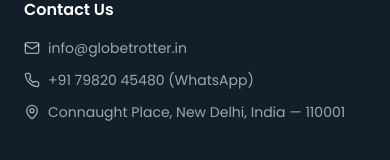
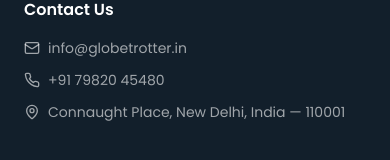
Before and after one commit to inayatshaykh/Global-Travel, a React (Vite) app: page / in a window 390 px wide. Shown: the part 6996-7156 px from the top of the page. Built offline with nearby package versions, Linux system fonts and the light colour scheme; the HTML template or start-up script is replaced by a standard one.

Commit message:
fix: remove WhatsApp label from footer phone number

```diff
--- a/src/components/Footer.tsx
+++ b/src/components/Footer.tsx
@@ -24,7 +24,7 @@ const Footer = () => (
             <li className="flex items-center gap-2">
               <Phone className="h-4 w-4 shrink-0" />
               <a href="https://wa.me/917982045480" target="_blank" rel="noopener noreferrer" className="hover:text-primary-foreground transition-colors">
-                +91 79820 45480 (WhatsApp)
+                +91 79820 45480
               </a>
             </li>
             <li className="flex items-center gap-2">
```
